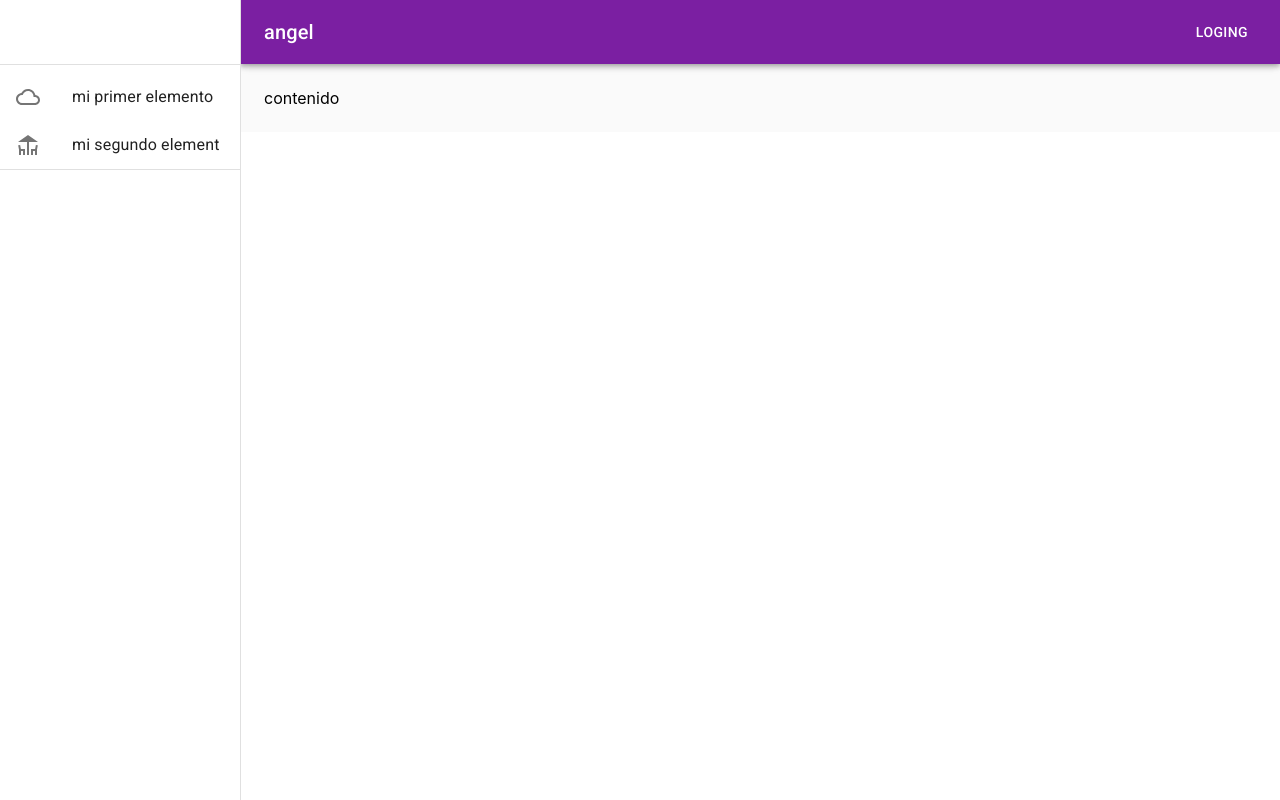
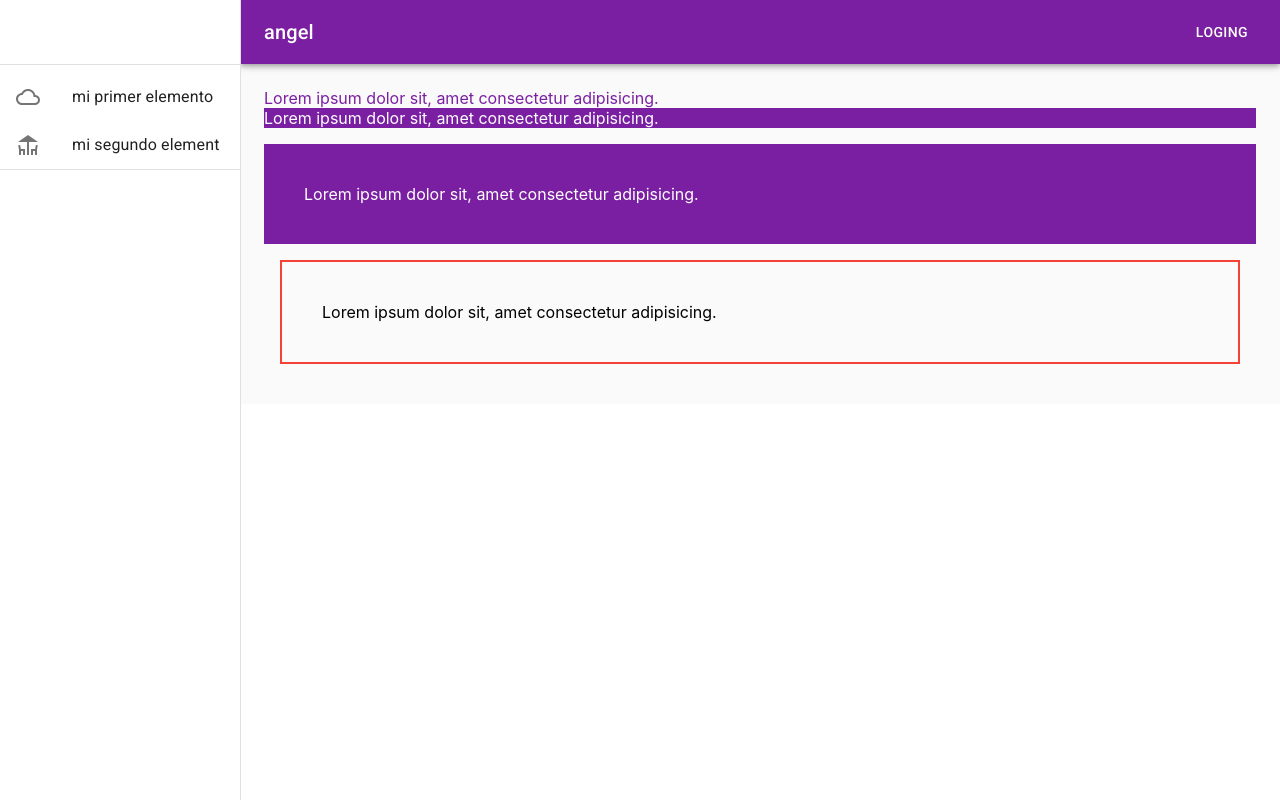
Before and after one commit to satoshi9394/react-firebase, a React (Create React App) app in the folder material-ui/: page / in a window 1280 px wide. Built offline with nearby package versions, Linux system fonts and the light colour scheme.

Commit message:
box tema

```diff
--- /dev/null
+++ b/material-ui/src/components/Cajita.jsx
@@ -0,0 +1,42 @@
+import React from 'react'
+
+//Material UI
+import {
+  Box
+} from '@material-ui/core'
+
+const Cajita = () => {
+  return (
+    <div>
+      <Box
+        color='primary.main'
+      >
+        Lorem ipsum dolor sit, amet consectetur adipisicing.
+      </Box>
+      <Box
+        color='primary.contrastText'
+        bgcolor='primary.main'
+      >
+        Lorem ipsum dolor sit, amet consectetur adipisicing.
+      </Box>
+      <Box
+        color='primary.contrastText'
+        bgcolor='primary.main'
+        mt={2}
+        p={5}
+      >
+        Lorem ipsum dolor sit, amet consectetur adipisicing.
+      </Box>
+      <Box
+        m={2}
+        p={5}
+        border={2}
+        borderColor="error.main"
+      >
+        Lorem ipsum dolor sit, amet consectetur adipisicing.
+      </Box>
+    </div>
+  )
+}
+
+export default Cajita
--- a/material-ui/src/components/Contenedor.jsx
+++ b/material-ui/src/components/Contenedor.jsx
@@ -9,6 +9,7 @@ import {
 //components
 import Navbar from './Navbar'
 import Cajon from './Cajon'
+import Cajita from './Cajita'
 
 const estilos = makeStyles(theme => ({
   root:{
@@ -50,7 +51,7 @@ const Contenedor = () => {
       </Hidden>
       <div className={content}>
         <div className={toolbar}></div>
-        contenido
+        <Cajita/>
       </div>
     </div>
   )
```
